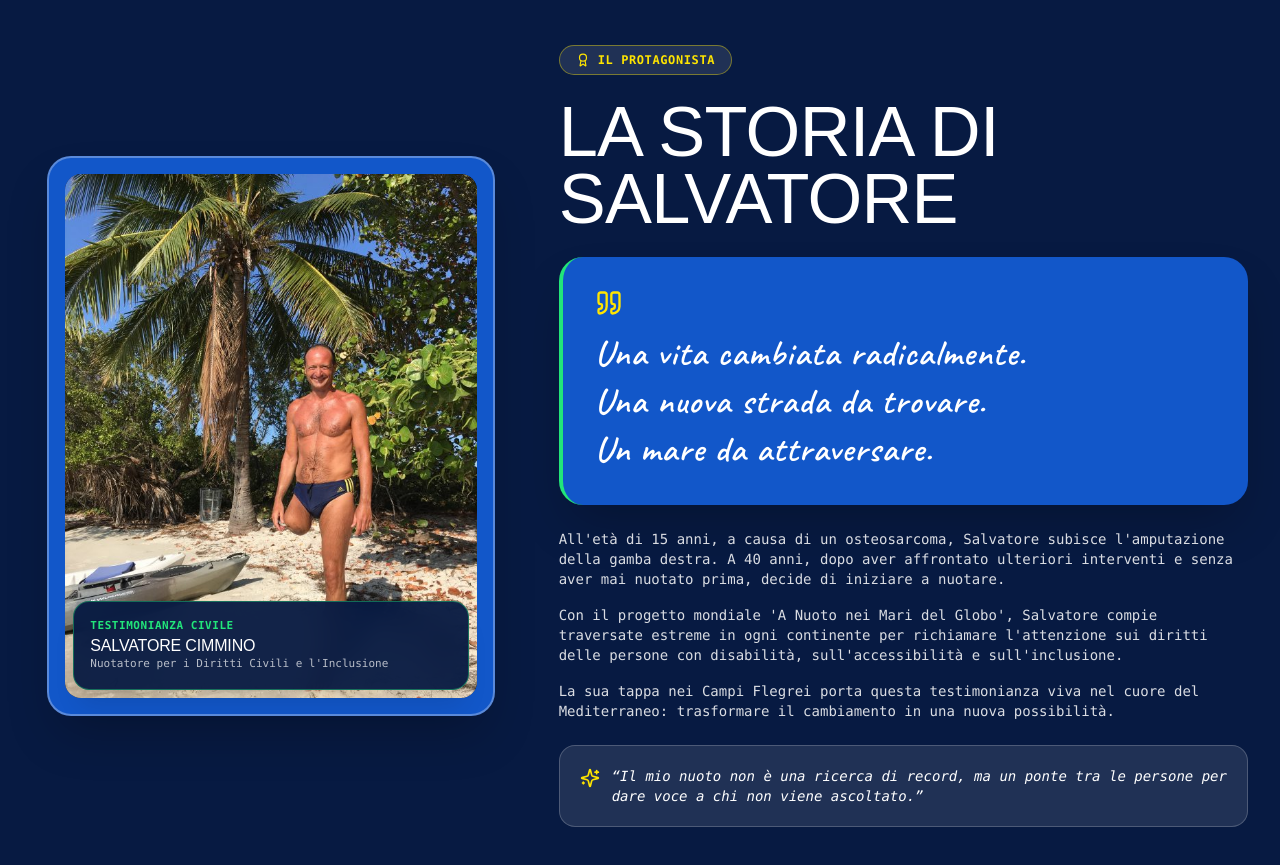
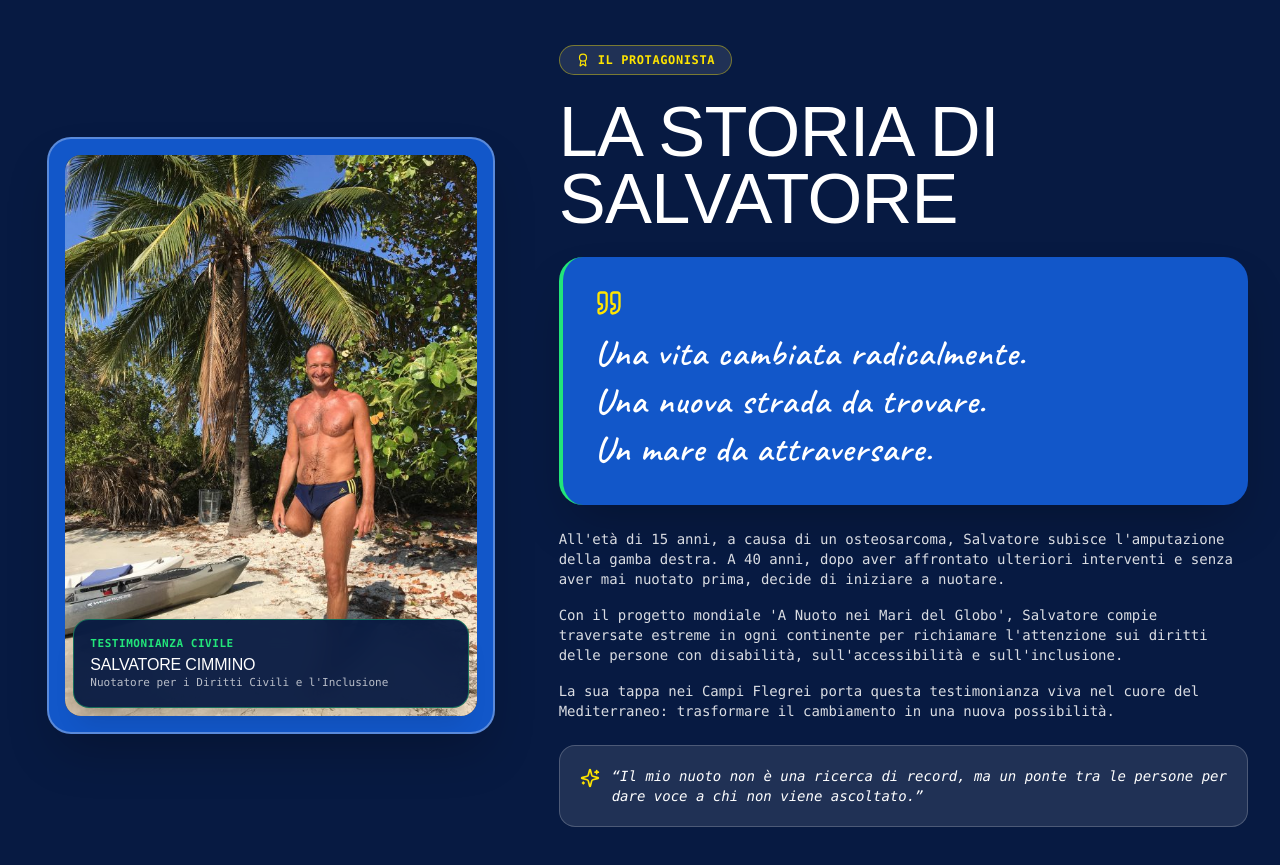
Before and after one commit to Vistamirko/a-nuoto-nei-mari-del-globo, a Next.js app: page / in a window 1280 px wide. Shown: the part 3260-4125 px from the top of the page. Built offline with nearby package versions, Linux system fonts and the light colour scheme; a web font is replaced by a local one.

Commit message:
feat: optimize framing and priority loading for Salvatore Cimmino profile photo

```diff
--- a/src/components/Salvatore.tsx
+++ b/src/components/Salvatore.tsx
@@ -16,13 +16,14 @@ export function Salvatore() {
 
           {/* Visual Showcase */}
           <div className="lg:col-span-5 flex justify-center">
-            <div className="relative w-full max-w-md aspect-[4/5] rounded-3xl overflow-hidden bg-[#1257C9] border-2 border-white/30 shadow-2xl p-4 group">
+            <div className="relative w-full max-w-md aspect-[3/4] rounded-3xl overflow-hidden bg-[#1257C9] border-2 border-white/30 shadow-2xl p-4 group">
               <div className="relative w-full h-full rounded-2xl overflow-hidden bg-[#040F28]">
                 <Image
                   src={eventConfig.salvatore.imageSrc}
                   alt={eventConfig.salvatore.name}
                   fill
-                  className="object-cover group-hover:scale-105 transition-transform duration-500"
+                  priority
+                  className="object-cover object-center group-hover:scale-105 transition-transform duration-500"
                 />
               </div>
 
```
Also changed, not shown: public/images/cover-io-respiro-mare-800.webp (added).
